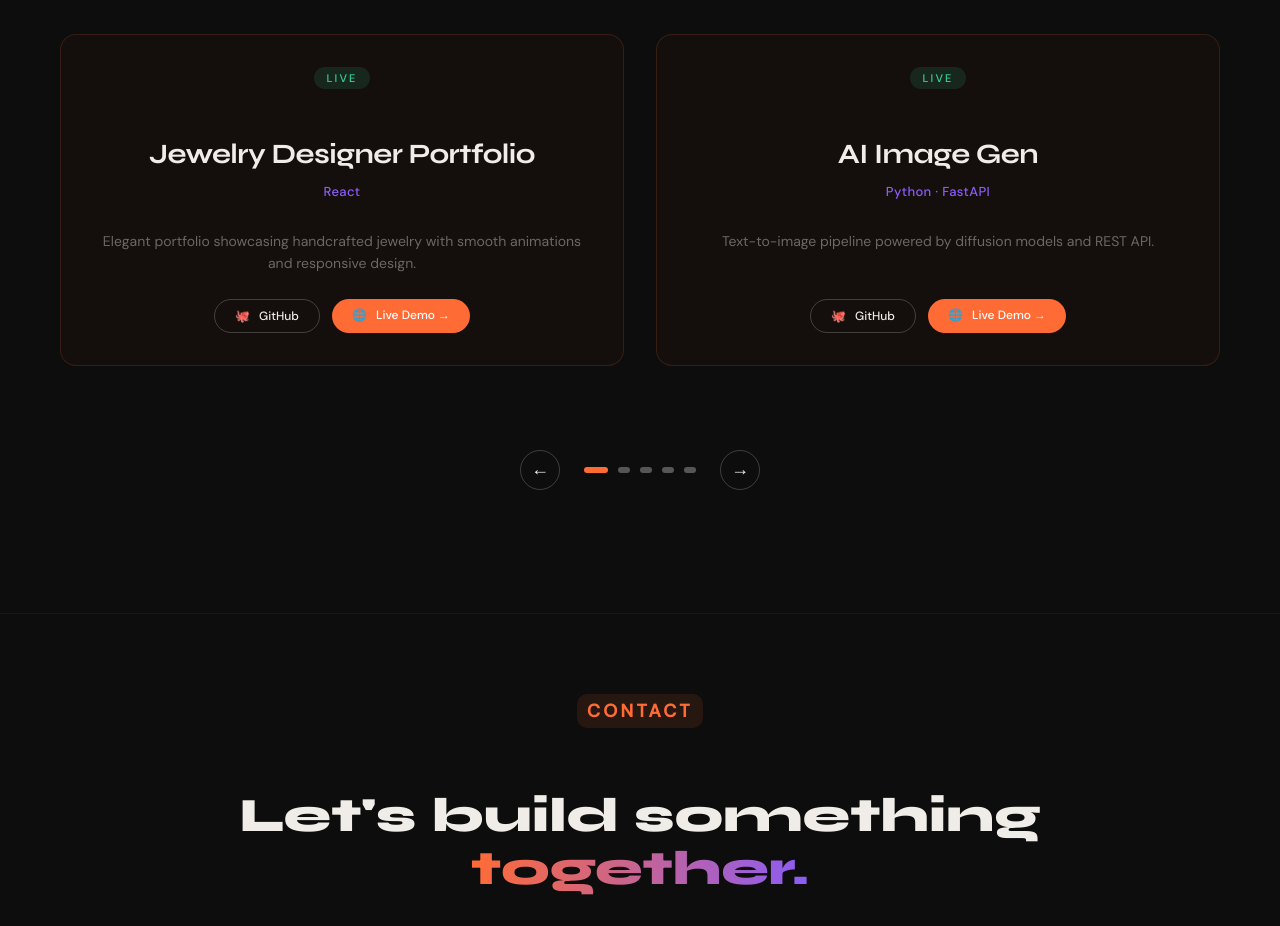
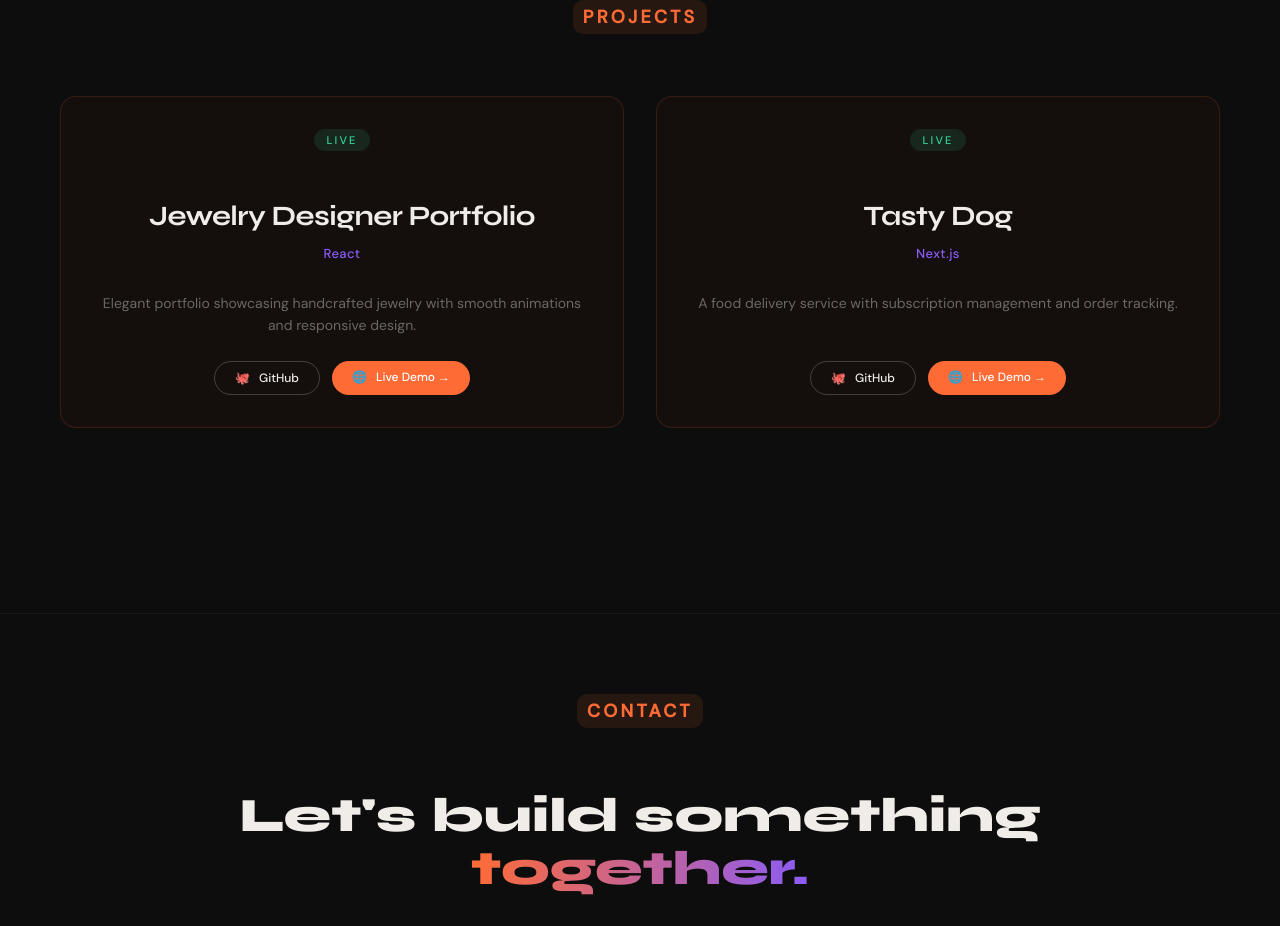
Before and after one commit to NavindaHewawickrama/Navinda-Portfolio, a React (Vite) app: page / in a window 1280 px wide. Shown: the part 1678-2604 px from the top of the page. Built offline with nearby package versions, Linux system fonts and the light colour scheme.

Commit message:
reduce projects

```diff
--- a/src/App.tsx
+++ b/src/App.tsx
@@ -115,49 +115,49 @@ const PROJECTS = [
   },
   {
     id: 2,
-    title: 'AI Image Gen',
-    tech: 'Python · FastAPI',
+    title: 'Tasty Dog',
+    tech: 'Next.js',
     tag: 'Live',
-    desc: 'Text-to-image pipeline powered by diffusion models and REST API.',
-    github: 'https://github.com/NavindaHewawickrama/ai-image-gen',
-    website: 'https://ai-image-gen.web.app',
-  },
-  {
-    id: 3,
-    title: 'E-Commerce App',
-    tech: 'Next.js · Stripe',
-    tag: 'Live',
-    desc: 'Full-stack store with real-time inventory and payments.',
-    github: 'https://github.com/NavindaHewawickrama/ecommerce-app',
-    website: 'https://ecommerce-app.web.app',
-  },
-  {
-    id: 4,
-    title: 'Design System',
-    tech: 'Storybook · Figma',
-    tag: 'WIP',
-    desc: 'Component library with accessibility-first primitives.',
-    github: 'https://github.com/NavindaHewawickrama/design-system',
-    website: '#',
-  },
-  {
-    id: 5,
-    title: 'Real-time Chat',
-    tech: 'Socket.io · Redis',
-    tag: 'Live',
-    desc: 'Scalable chat with presence indicators and message threading.',
-    github: 'https://github.com/NavindaHewawickrama/realtime-chat',
-    website: 'https://realtime-chat.web.app',
-  },
-  {
-    id: 6,
-    title: 'Data Dashboard',
-    tech: 'D3 · Recharts',
-    tag: 'Live',
-    desc: 'Analytics dashboard with animated charts and CSV export.',
-    github: 'https://github.com/NavindaHewawickrama/data-dashboard',
-    website: 'https://data-dashboard.web.app',
-  },
+    desc: 'A food delivery service with subscription management and order tracking.',
+    github: 'https://github.com/NavindaHewawickrama/tastydog_new.git',
+    website: 'https://tasty-dog-client-private.vercel.app/',
+  }
+  // {
+  //   id: 3,
+  //   title: 'E-Commerce App',
+  //   tech: 'Next.js · Stripe',
+  //   tag: 'Live',
+  //   desc: 'Full-stack store with real-time inventory and payments.',
+  //   github: 'https://github.com/NavindaHewawickrama/ecommerce-app',
+  //   website: 'https://ecommerce-app.web.app',
+  // },
+  // {
+  //   id: 4,
+  //   title: 'Design System',
+  //   tech: 'Storybook · Figma',
+  //   tag: 'WIP',
+  //   desc: 'Component library with accessibility-first primitives.',
+  //   github: 'https://github.com/NavindaHewawickrama/design-system',
+  //   website: '#',
+  // },
+  // {
+  //   id: 5,
+  //   title: 'Real-time Chat',
+  //   tech: 'Socket.io · Redis',
+  //   tag: 'Live',
+  //   desc: 'Scalable chat with presence indicators and message threading.',
+  //   github: 'https://github.com/NavindaHewawickrama/realtime-chat',
+  //   website: 'https://realtime-chat.web.app',
+  // },
+  // {
+  //   id: 6,
+  //   title: 'Data Dashboard',
+  //   tech: 'D3 · Recharts',
+  //   tag: 'Live',
+  //   desc: 'Analytics dashboard with animated charts and CSV export.',
+  //   github: 'https://github.com/NavindaHewawickrama/data-dashboard',
+  //   website: 'https://data-dashboard.web.app',
+  // },
 ];
 
 function ProjectCarousel({ theme }: { theme: string }) {
```
